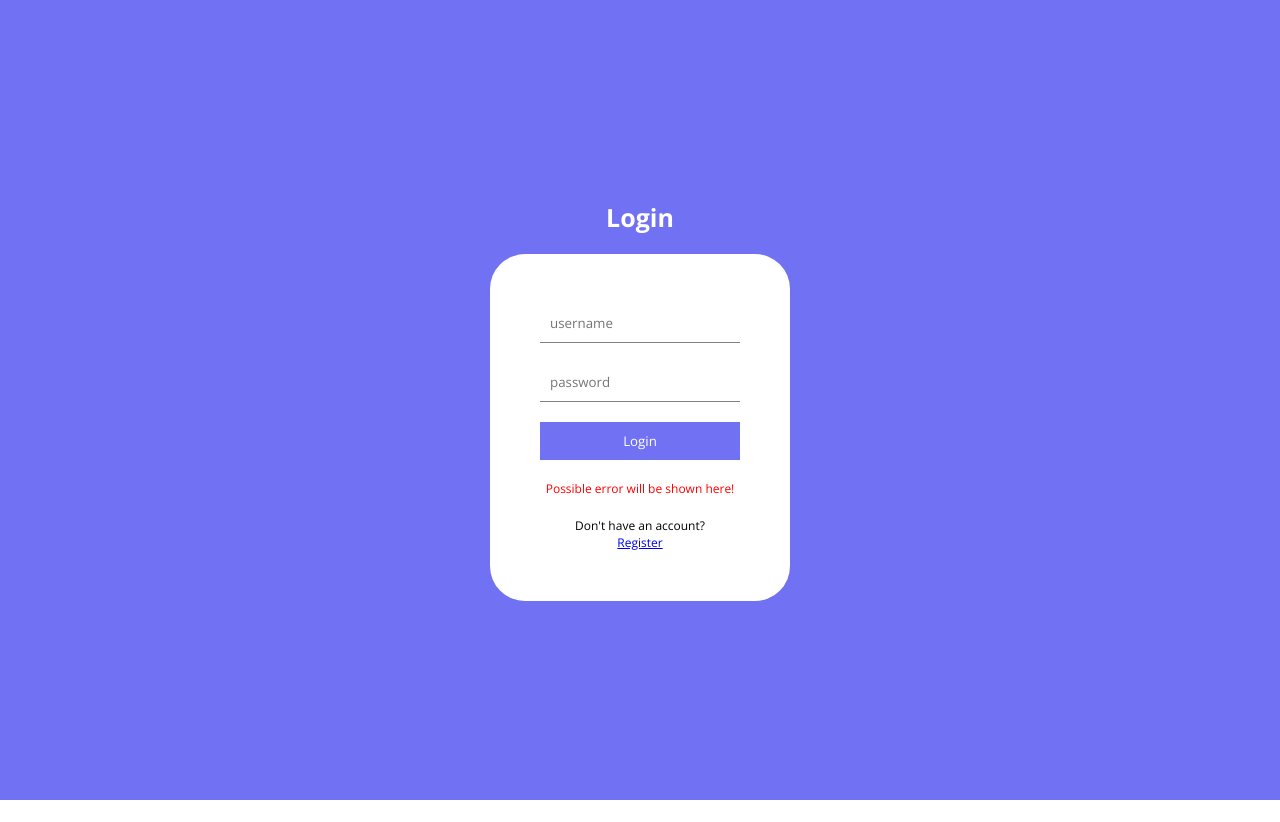
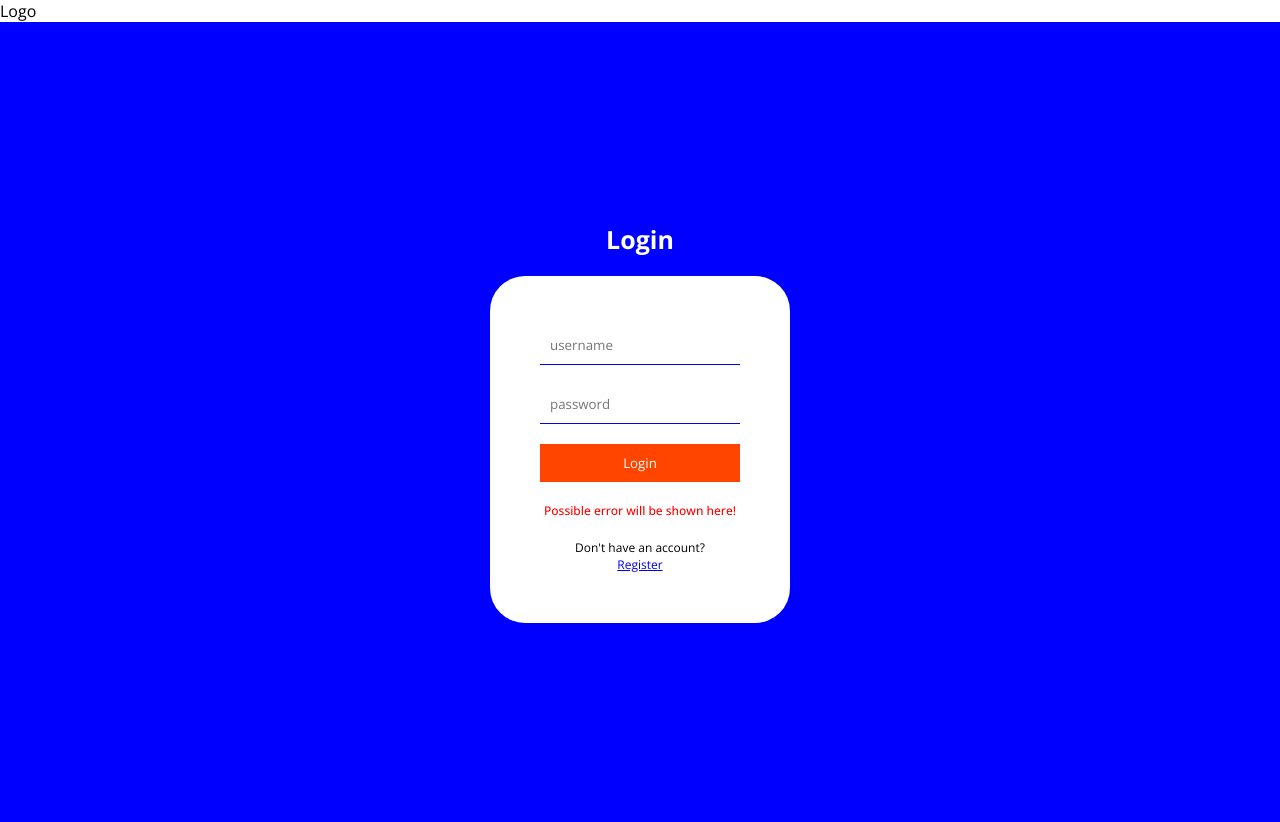
Before and after one commit to ArmanKolozyan/Tutoring-Website, a React (Create React App) app in the folder Client/: page /login in a window 1280 px wide. Before the commit the page ends 800 px from the top, so only its background shows below. Built offline with nearby package versions, Linux system fonts and the light colour scheme.

Commit message:
Introduce logo to login and register page
Work still in progress!

```diff
--- a/Client/src/App.js
+++ b/Client/src/App.js
@@ -12,11 +12,12 @@ import Post from "./pages/Post"
 import Navbar from "./components/Navbar";
 import Footer from "./components/Footer";
 import "./style.scss"
+import Logo from "./components/Logo";
 
 // Using an Outlet component of React to avoid
 // duplication of Navbar and Footer at every page
 // that needs a navbar and a footer.
-function Layout() {
+function Layout1() {
   return (
     <>
       <Navbar />
@@ -26,11 +27,20 @@ function Layout() {
   )
 }
 
+function Layout2() {
+  return (
+    <>
+      <Logo />
+      <Outlet />
+    </>
+  )
+}
+
 
 const router = createBrowserRouter([
   {
     path: "/",
-    element: <Layout/>,
+    element: <Layout1/>,
     children: [
       {
         path: "/",
@@ -48,12 +58,18 @@ const router = createBrowserRouter([
     ],
   },
   {
+    path: "/",
+    element: <Layout2/>,
+    children: [
+      {
         path: "/register",
         element: <Register/>,
       },
       {
         path: "/login",
         element: <Login/>,
+      },
+    ],
   },
 ]);
 
--- a/Client/src/components/Footer.jsx
+++ b/Client/src/components/Footer.jsx
@@ -1,3 +1,4 @@
+// gebruik van keyword "rafce" om zo snel de structuur van zo'n component aan te maken (hiervoor de "ES7+ React/Redux/React-Native snippets" extension nodig)
 import React from 'react'
 
 const Footer = () => {
--- /dev/null
+++ b/Client/src/components/Logo.jsx
@@ -0,0 +1,9 @@
+import React from 'react'
+
+const Logo = () => {
+  return (
+    <div>Logo</div>
+  )
+}
+
+export default Logo
--- a/Client/src/style.scss
+++ b/Client/src/style.scss
@@ -1,4 +1,3 @@
-$backgroundColor: #7171f3;
 .app{
 
 
@@ -12,12 +11,12 @@ $backgroundColor: #7171f3;
             align-items: center;
             justify-content: center;
             height: 100vh;
-            background-color: $backgroundColor;
+            background-color: blue;
         }
 
         h1{
             font-size: 25px;
-            color: rgb(255, 255, 255);
+            color: white;
             margin-bottom: 20px;
         }
 
@@ -33,19 +32,21 @@ $backgroundColor: #7171f3;
             input{
                 padding: 10px;
                 border: none;
-                border-bottom: 1px solid gray;
+                color: blue;
+                border-bottom: 1px solid blue;
             }
 
             button{
                 padding: 10px;
                 border: none;
-                background-color: $backgroundColor;
+                background-color: orangered;
                 color: white;
                 cursor: pointer;
             }
 
             p{
                 font-size: 12px;
+                font-weight: 500; // zorgt ervoor dat de weergegeven tekst dikker is
                 color: red;
                 text-align: center;
             }
```
Lines whose indentation alone changed are shown as unchanged.
